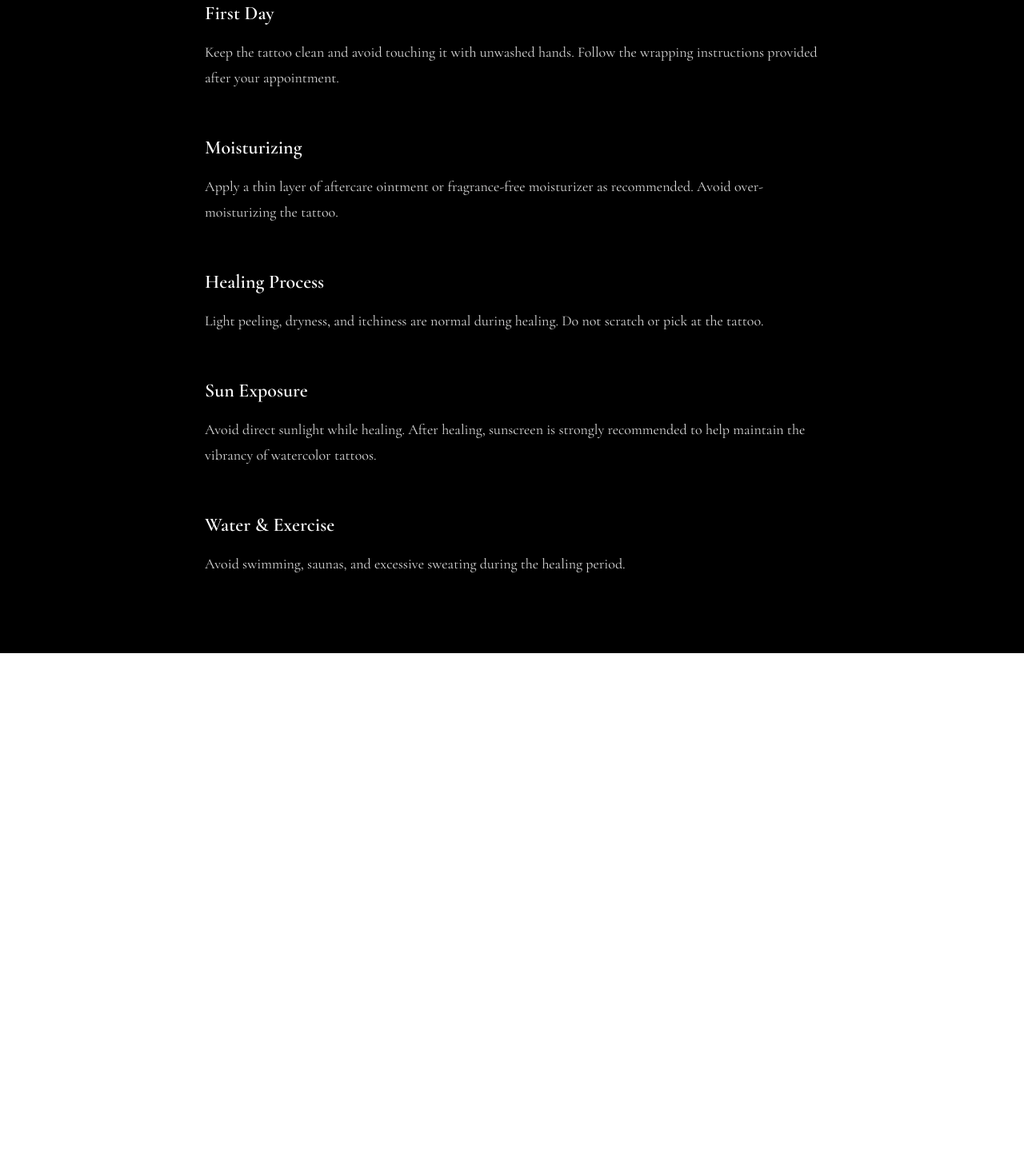
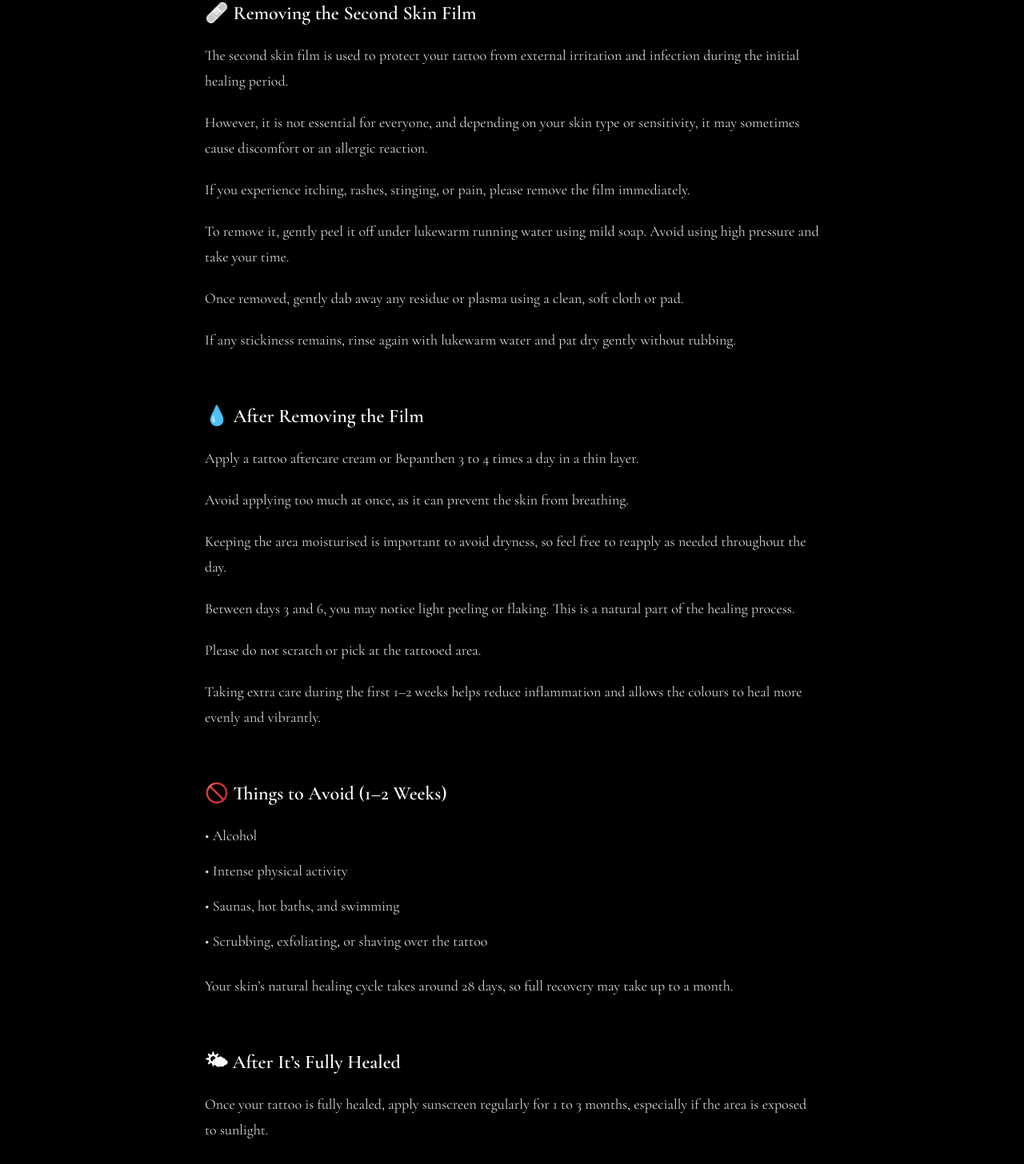
Before and after one commit to iamkimria/rian-tattoo-booking, a Next.js app: page /aftercare in a window 1280 px wide. Shown: the part 199-1655 px from the top of the page at 80% size. Before the commit the page ends 1016 px from the top, so only its background shows below. Built offline with nearby package versions, Linux system fonts and the light colour scheme.

Commit message:
improve aftercare guide

```diff
--- a/app/aftercare/page.tsx
+++ b/app/aftercare/page.tsx
@@ -3,65 +3,138 @@ export default function AftercarePage() {
     <main className="min-h-screen bg-black px-6 py-24 text-white">
       <div className="mx-auto max-w-3xl">
         <h1 className="mb-14 text-5xl font-bold tracking-[0.08em]">
-          Aftercare
+          Tattoo Aftercare Guide
         </h1>
 
-        <div className="space-y-14 text-lg text-white/85">
+        <div className="space-y-16 text-lg text-white/85">
           <div>
-            <h2 className="mb-4 text-2xl font-semibold text-white">
-              First Day
+            <h2 className="mb-5 text-2xl font-semibold text-white">
+              🩹 Removing the Second Skin Film
             </h2>
 
-            <p className="leading-8">
-              Keep the tattoo clean and avoid touching it with
-              unwashed hands. Follow the wrapping instructions
-              provided after your appointment.
+            <div className="space-y-5 leading-8">
+              <p>
+                The second skin film is used to protect your tattoo
+                from external irritation and infection during the
+                initial healing period.
+              </p>
+
+              <p>
+                However, it is not essential for everyone, and
+                depending on your skin type or sensitivity, it may
+                sometimes cause discomfort or an allergic reaction.
+              </p>
+
+              <p>
+                If you experience itching, rashes, stinging, or pain,
+                please remove the film immediately.
+              </p>
+
+              <p>
+                To remove it, gently peel it off under lukewarm
+                running water using mild soap. Avoid using high
+                pressure and take your time.
+              </p>
+
+              <p>
+                Once removed, gently dab away any residue or plasma
+                using a clean, soft cloth or pad.
+              </p>
+
+              <p>
+                If any stickiness remains, rinse again with lukewarm
+                water and pat dry gently without rubbing.
+              </p>
+            </div>
+          </div>
+
+          <div>
+            <h2 className="mb-5 text-2xl font-semibold text-white">
+              💧 After Removing the Film
+            </h2>
+
+            <div className="space-y-5 leading-8">
+              <p>
+                Apply a tattoo aftercare cream or Bepanthen 3 to 4
+                times a day in a thin layer.
+              </p>
+
+              <p>
+                Avoid applying too much at once, as it can prevent
+                the skin from breathing.
+              </p>
+
+              <p>
+                Keeping the area moisturised is important to avoid
+                dryness, so feel free to reapply as needed
+                throughout the day.
+              </p>
+
+              <p>
+                Between days 3 and 6, you may notice light peeling or
+                flaking. This is a natural part of the healing
+                process.
+              </p>
+
+              <p>
+                Please do not scratch or pick at the tattooed area.
+              </p>
+
+              <p>
+                Taking extra care during the first 1–2 weeks helps
+                reduce inflammation and allows the colours to heal
+                more evenly and vibrantly.
+              </p>
+            </div>
+          </div>
+
+          <div>
+            <h2 className="mb-5 text-2xl font-semibold text-white">
+              🚫 Things to Avoid (1–2 Weeks)
+            </h2>
+
+            <ul className="space-y-3 leading-8 text-white/85">
+              <li>• Alcohol</li>
+              <li>• Intense physical activity</li>
+              <li>• Saunas, hot baths, and swimming</li>
+              <li>
+                • Scrubbing, exfoliating, or shaving over the tattoo
+              </li>
+            </ul>
+
+            <p className="mt-6 leading-8">
+              Your skin’s natural healing cycle takes around 28 days,
+              so full recovery may take up to a month.
             </p>
           </div>
 
           <div>
-            <h2 className="mb-4 text-2xl font-semibold text-white">
-              Moisturizing
+            <h2 className="mb-5 text-2xl font-semibold text-white">
+              🌤 After It’s Fully Healed
             </h2>
 
-            <p className="leading-8">
-              Apply a thin layer of aftercare ointment or
-              fragrance-free moisturizer as recommended.
-              Avoid over-moisturizing the tattoo.
-            </p>
+            <div className="space-y-5 leading-8">
+              <p>
+                Once your tattoo is fully healed, apply sunscreen
+                regularly for 1 to 3 months, especially if the area
+                is exposed to sunlight.
+              </p>
+
+              <p>
+                Protecting the tattoo from UV exposure helps maintain
+                the vibrancy of watercolor tattoos over time.
+              </p>
+            </div>
           </div>
 
-          <div>
-            <h2 className="mb-4 text-2xl font-semibold text-white">
-              Healing Process
-            </h2>
+          <div className="border-t border-white/10 pt-10">
+            <p className="leading-8 text-white/70">
+              A tattoo is a collaborative work — from the first idea
+              to full healing.
+            </p>
 
-            <p className="leading-8">
-              Light peeling, dryness, and itchiness are normal
-              during healing. Do not scratch or pick at the tattoo.
-            </p>
-          </div>
-
-          <div>
-            <h2 className="mb-4 text-2xl font-semibold text-white">
-              Sun Exposure
-            </h2>
-
-            <p className="leading-8">
-              Avoid direct sunlight while healing.
-              After healing, sunscreen is strongly recommended
-              to help maintain the vibrancy of watercolor tattoos.
-            </p>
-          </div>
-
-          <div>
-            <h2 className="mb-4 text-2xl font-semibold text-white">
-              Water & Exercise
-            </h2>
-
-            <p className="leading-8">
-              Avoid swimming, saunas, and excessive sweating
-              during the healing period.
+            <p className="mt-3 leading-8 text-white">
+              Thank you for taking such good care of it.
             </p>
           </div>
         </div>
```
